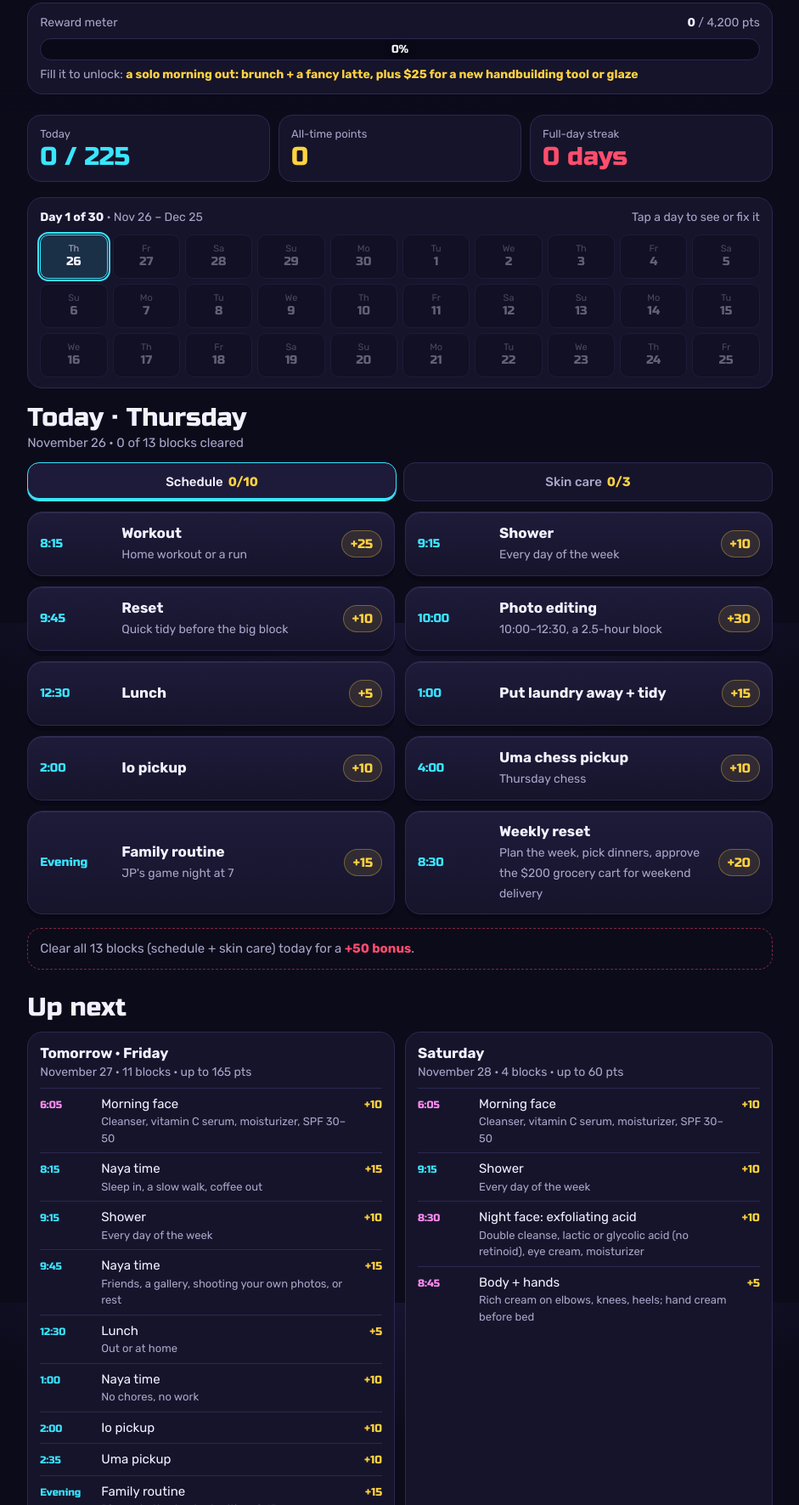
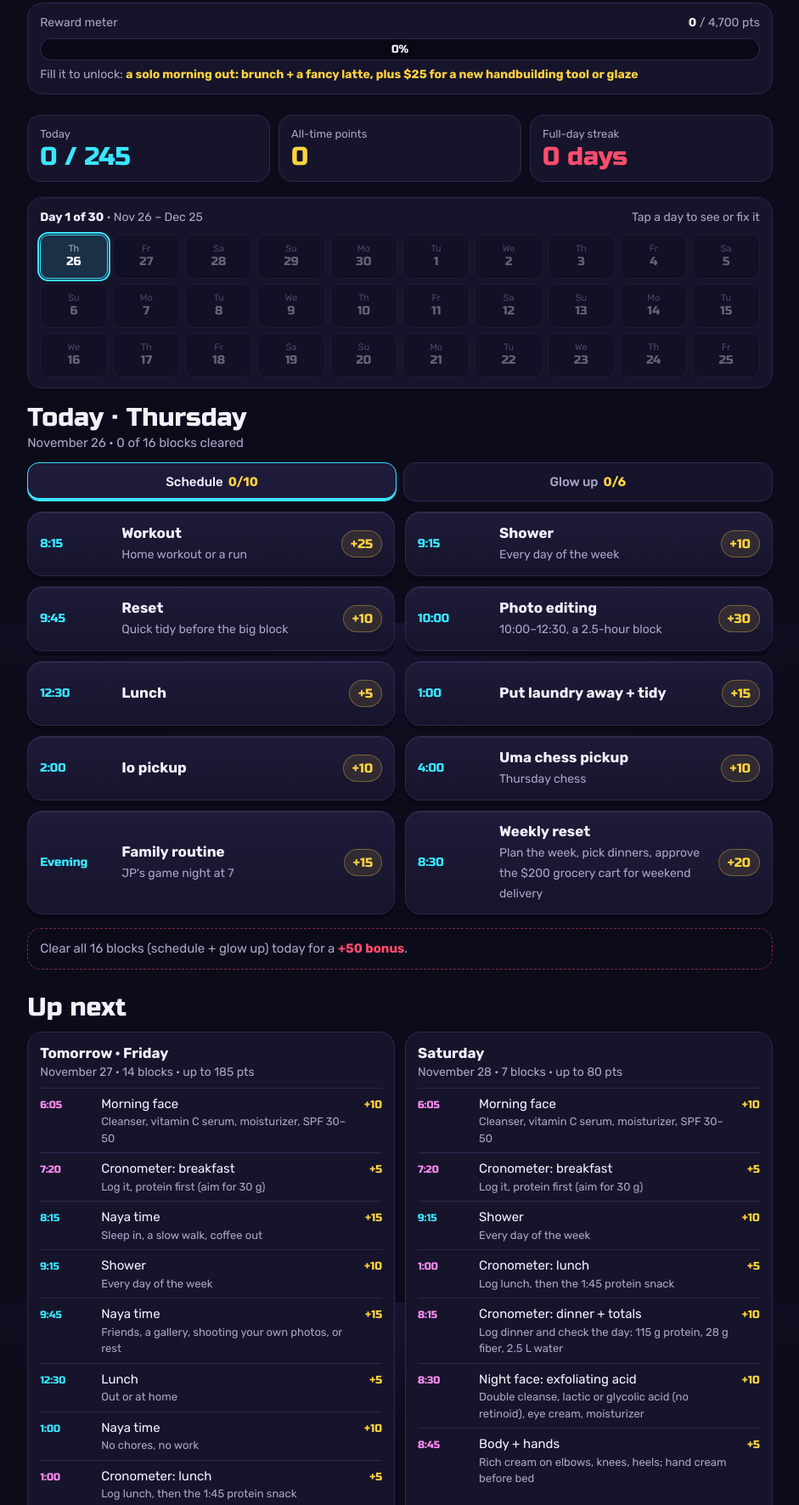
Before and after one commit to urenarodriguez77/day-quest, a plain HTML site: page index.html in a window 1280 px wide. Shown: the part 67-1838 px from the top of the page at 85% size, without its empty margins (169-1110 px from the left). Drawn offline with Linux system fonts and the light colour scheme.

Commit message:
Add Cronometer logging to Glow up tab
Co-Authored-By: Claude Opus 5.5 <noreply@anthropic.com>
Claude-Session: https://claude.ai/code/session_01DgqCWip8nqieBcd4CGWLG9

```diff
--- a/index.html
+++ b/index.html
@@ -160,10 +160,10 @@ details ul{padding-left:18px;margin:8px 0}
     <ul>
       <li>Tap a block when it's done to bank its points. Tapped one by mistake? Tap it again to undo.</li>
       <li>Big blocks pay more: photo editing 30, workouts, pottery, laundromat and meal prep 25, smaller tasks 5–20.</li>
-      <li>Skin care has its own tab: morning face 10, night face 10 (the night shows which treatment), body + hands 5.</li>
+      <li>The Glow up tab has skin care and Cronometer: morning face 10, night face 10 (it shows that night's treatment), body + hands 5, plus Cronometer logging after breakfast (5), lunch (5) and dinner with a check of the day's totals (10).</li>
       <li>Clear every block in a day, schedule and skin care, for a bonus: +50 on weekdays, +25 on weekends.</li>
       <li>Nothing resets at midnight. Every day is saved, and you can tap any past day in the grid to check off a block you forgot.</li>
-      <li>The meter tracks a 30-day run. A perfect 30 days is about 4,900 points, so 4,200 fills with a solid month, even with a few off days. Then a new 30-day run starts.</li>
+      <li>The meter tracks a 30-day run. A perfect 30 days is about 5,500 points, so 4,700 fills with a solid month, even with a few off days. Then a new 30-day run starts.</li>
       <li>Points are saved in this browser, so use the app on the same phone each day.</li>
     </ul>
     <button class="btn ghost" id="wipe">Start everything over</button>
@@ -181,7 +181,7 @@ details ul{padding-left:18px;margin:8px 0}
 
 <script>
 {
-const GOAL = 4200;
+const GOAL = 4700;
 const PRIZE = "a solo morning out: brunch + a fancy latte, plus $25 for a new handbuilding tool or glaze";
 const KEY = "nayaQuest.v1";
 const DAYS = ["Sunday","Monday","Tuesday","Wednesday","Thursday","Friday","Saturday"];
@@ -226,6 +226,9 @@ function SKIN(d){
   let n = ({0:"mask",1:"ret",2:"rec",3:"ret",4:"rec",5:"ret",6:"acid"})[w];
   if(w===3 && d < new Date(2026,11,9)) n = "rec";
   return [b(365,375,"6:05","Morning face","Cleanser, vitamin C serum, moisturizer, SPF 30–50",10),
+          b(440,450,"7:20","Cronometer: breakfast","Log it, protein first (aim for 30 g)",5),
+          b(780,790,"1:00","Cronometer: lunch","Log lunch, then the 1:45 protein snack",5),
+          b(1215,1230,"8:15","Cronometer: dinner + totals","Log dinner and check the day: 115 g protein, 28 g fiber, 2.5 L water",10),
           b(1230,1245,"8:30",NIGHT[n][0],NIGHT[n][1],10),
           b(1245,1260,"8:45","Body + hands","Rich cream on elbows, knees, heels; hand cream before bed",5)];
 }
@@ -295,7 +298,7 @@ function render(){
   for(const t of ["sched","skin"]){
     const el = $("tab-"+t), sub = all.filter(x=>x.tab===t);
     el.setAttribute("aria-selected", tab===t);
-    el.innerHTML = (t==="sched"?"Schedule":"Skin care") + `<b>${sub.filter(x=>r.done.includes(x.id)).length}/${sub.length}</b>`;
+    el.innerHTML = (t==="sched"?"Schedule":"Glow up") + `<b>${sub.filter(x=>r.done.includes(x.id)).length}/${sub.length}</b>`;
   }
   $("list").innerHTML = blocks.map(x=>{
     const done = r.done.includes(x.id), cur = isToday && !done && mins>=x.s && mins<x.e;
@@ -307,7 +310,7 @@ function render(){
   const bon = $("bonus");
   bon.className = "bonusline" + (r.bonus?" got":"");
   bon.innerHTML = r.bonus ? `<b>Full day cleared! +${bonusFor(day)} bonus banked.</b>`
-    : `Clear all ${all.length} blocks (schedule + skin care) ${isToday?"today":"this day"} for a <b>+${bonusFor(day)} bonus</b>.`;
+    : `Clear all ${all.length} blocks (schedule + glow up) ${isToday?"today":"this day"} for a <b>+${bonusFor(day)} bonus</b>.`;
   $("today").textContent = fmt(earned) + " / " + fmt(possible);
   document.querySelector(".stat small").textContent = isToday ? "Today" : day.toLocaleDateString("en-US",{month:"short",day:"numeric"});
   $("total").textContent = fmt(totalNow());
--- a/sw.js
+++ b/sw.js
@@ -1,4 +1,4 @@
-const C = "dayquest-v3";
+const C = "dayquest-v4";
 const FILES = ["./", "index.html", "manifest.json", "icon-192.png", "icon-512.png", "icon-180.png"];
 self.addEventListener("install", e => { e.waitUntil(caches.open(C).then(c => c.addAll(FILES))); self.skipWaiting(); });
 self.addEventListener("activate", e => { e.waitUntil(caches.keys().then(ks => Promise.all(ks.filter(k => k !== C).map(k => caches.delete(k))))); self.clients.claim(); });
```
